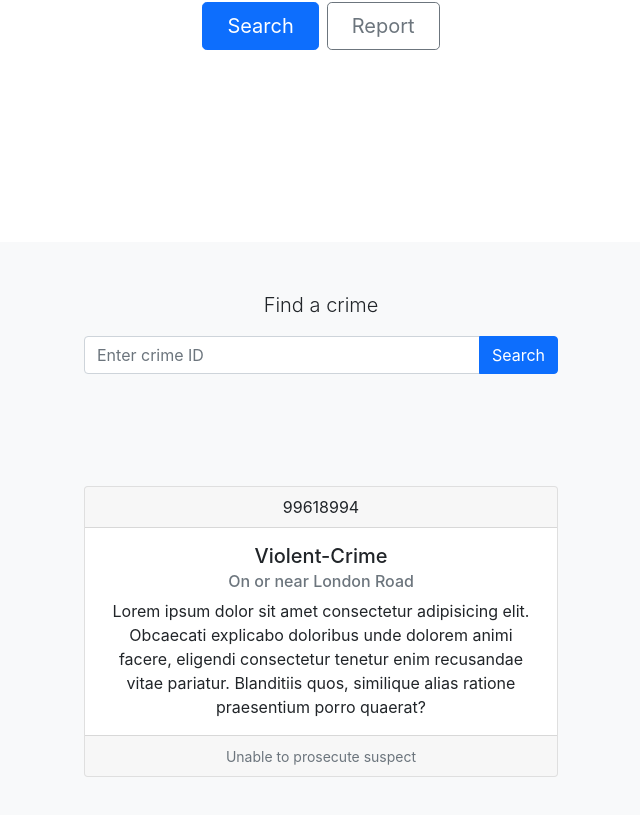
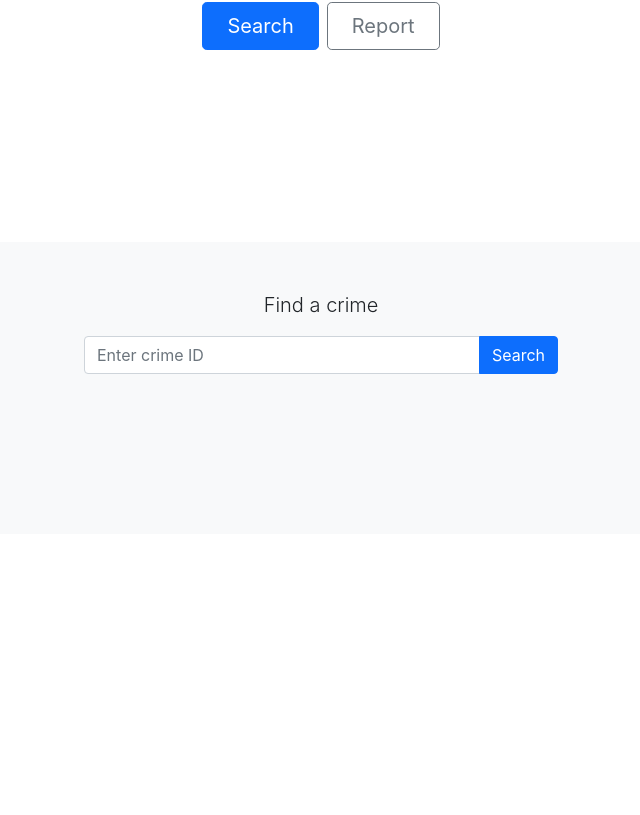
Before and after one commit to danielolaszy/com3014, a React (Create React App) app: page /db in a window 1280 px wide. Shown: the part 471-1286 px from the top of the page, without its empty margins (319-959 px from the left). After the commit the page ends 1053 px from the top, so only its background shows below. Built offline with nearby package versions, Linux system fonts and the light colour scheme.

Commit message:
Added function for get request for Dbsearch.js

```diff
--- a/src/components/Dbresult.js
+++ b/src/components/Dbresult.js
@@ -6,15 +6,15 @@ const Dbresult = ({ id, category, location, status, description, date }) => {
     <>
       <div className="row d-flex justify-content-center">
         <div className="col-md-6 ">
-          <div class="card text-center">
-            <div class="card-header">{id}</div>
-            <div class="card-body">
-              <h5 class="card-title">{category}</h5>
-              <h6 class="card-subtitle mb-2 text-muted">{location}</h6>
-              <p class="card-text">{description}</p>
+          <div className="card text-center">
+            <div className="card-header">{id}</div>
+            <div className="card-body">
+              <h5 className="card-title">{category}</h5>
+              <h6 className="card-subtitle mb-2 text-muted">{location}</h6>
+              <p className="card-text">{description}</p>
             </div>
-            <div class="card-footer text-muted">
-              <small class="text-muted">{status}</small>
+            <div className="card-footer text-muted">
+              <small className="text-muted">{status}</small>
             </div>
           </div>
         </div>
--- a/src/components/Dbsearch.js
+++ b/src/components/Dbsearch.js
@@ -6,18 +6,22 @@ import { useState, useEffect } from "react";
 const Dbsearch = () => {
   const [crimeId, setCrimeId] = useState(0);
   const [crime, setCrime] = useState(null);
+  const [crimesArray, setCrimesArray] = useState([]);
 
-  // Setting base URL for API
-  const backendApi = axios.create({
-    baseURL: "",
-  });
+  // Gets Crimes
+  const getCrimes = async () => {
+    console.log("Getting crimes...");
+    const response = await axios.get("http://127.0.0.1:8000/");
+    const crimes = await response.data;
+    console.log("Setting crimes array...");
+    setCrimesArray(crimes);
+    console.log("Finding crime with ID " + crimeId);
+    setCrime(crimesArray.find((crime) => crime.id === parseInt(crimeId)));
+  };
 
-  // Gets crime by ID
-  const getCrime = async (e) => {
-    e.preventDefault();
-    const response = await backendApi.get("");
-    const crimedb = await response.data;
-  };
+  useEffect(() => {
+    console.log("Crime ID: ", parseInt(crimeId));
+  }, [crimeId]);
 
   return (
     <>
@@ -26,9 +30,9 @@ const Dbsearch = () => {
           <div className="row justify-content-center">
             <div className="col-md-6">
               <p className="lead text-center">Find a crime</p>
-              <form className="input-group mb-3" onSubmit={getCrime}>
+              <form className="input-group mb-3">
                 <input type="text" className="form-control" placeholder="Enter crime ID" onChange={(event) => setCrimeId(event.target.value)} />
-                <button className="btn btn-primary" type="submit">
+                <button className="btn btn-primary" type="button" onClick={() => getCrimes()}>
                   Search
                 </button>
               </form>
@@ -38,16 +42,12 @@ const Dbsearch = () => {
       </section>
       <section id="Results" className="bg-light rounded-3 p-5">
         <div className="container">
-          <Dbresults
-            id={99618994}
-            category={"Violent-Crime"}
-            location={"On or near London Road"}
-            status={"Unable to prosecute suspect"}
-            description={
-              "Lorem ipsum dolor sit amet consectetur adipisicing elit. Obcaecati explicabo doloribus unde dolorem animi facere, eligendi consectetur tenetur enim recusandae vitae pariatur. Blanditiis quos, similique alias ratione praesentium porro quaerat?"
-            }
-            date={1}
-          />
+          {crime ? (
+            <Dbresults id={crime.id} category={crime.categories} location={crime.location} status={crime.status} description={crime.description} date={crime.crime_date} />
+          ) : (
+            console.log("Crime not found")
+          )}
+
           {/* <Dbresults id={crime.id} category={crime.category} location={crime.location} status={crime.status} description={crime.description} date={crime.date} /> */}
         </div>
       </section>
--- a/src/components/Report.js
+++ b/src/components/Report.js
@@ -10,12 +10,11 @@ const Report = () => {
   const [category, setCategory] = useState("");
   const [status, setStatus] = useState("pending");
   const [enableShowID, setEnableShowID] = useState(false);
+  const [startDate, setStartDate] = useState(new Date());
+  const [crimesArray, setCrimesArray] = useState([]);
 
   // const [isoDate, setIsoDate] = useState(new Date().toISOString().slice(0, 10));
   // const [localDate, setLocalDate] = useState(new Date().toLocaleDateString());
-
-  const [startDate, setStartDate] = useState(new Date());
-  const [crimesArray, setCrimesArray] = useState([]);
 
   const reportCrime = async (e) => {
     e.preventDefault();
```
